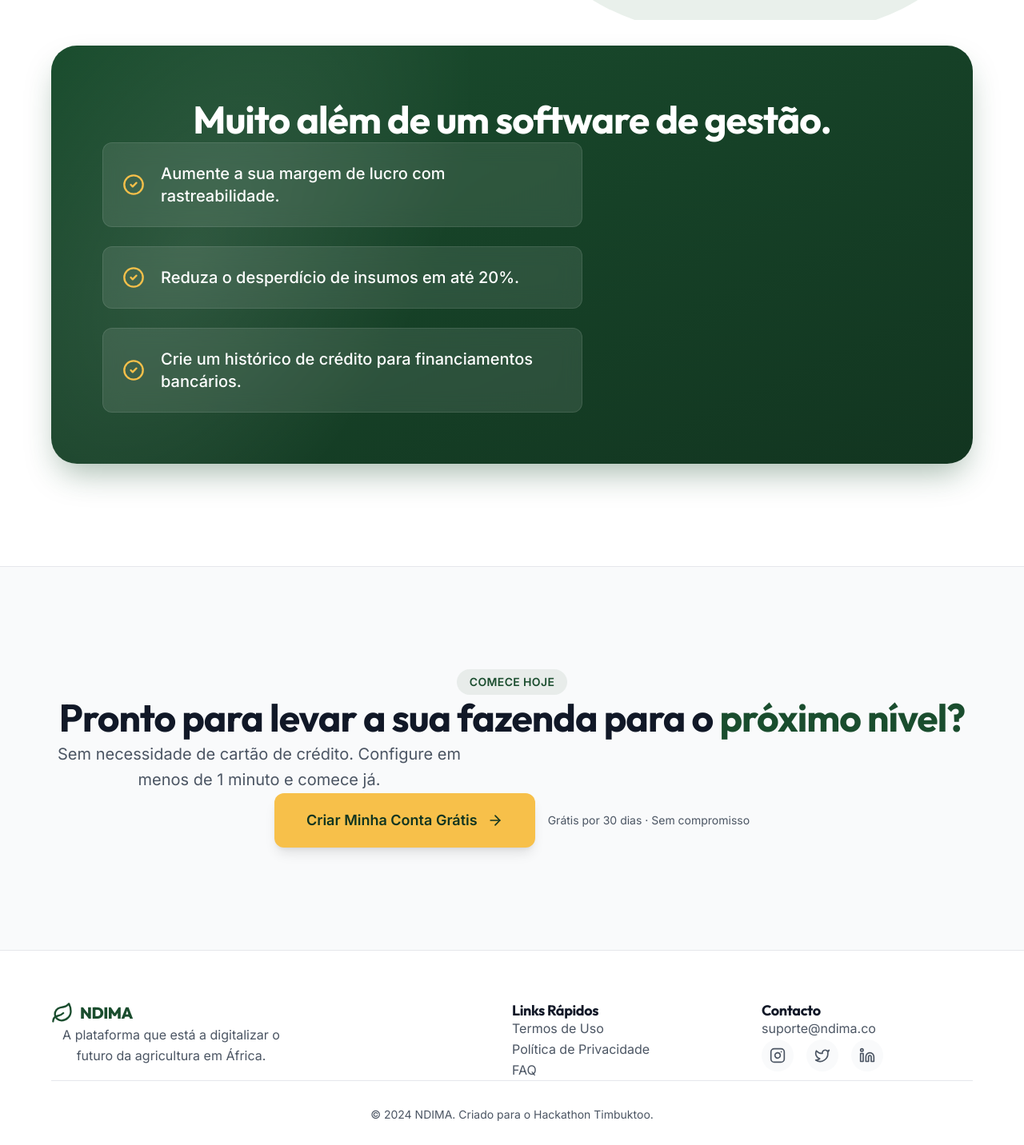
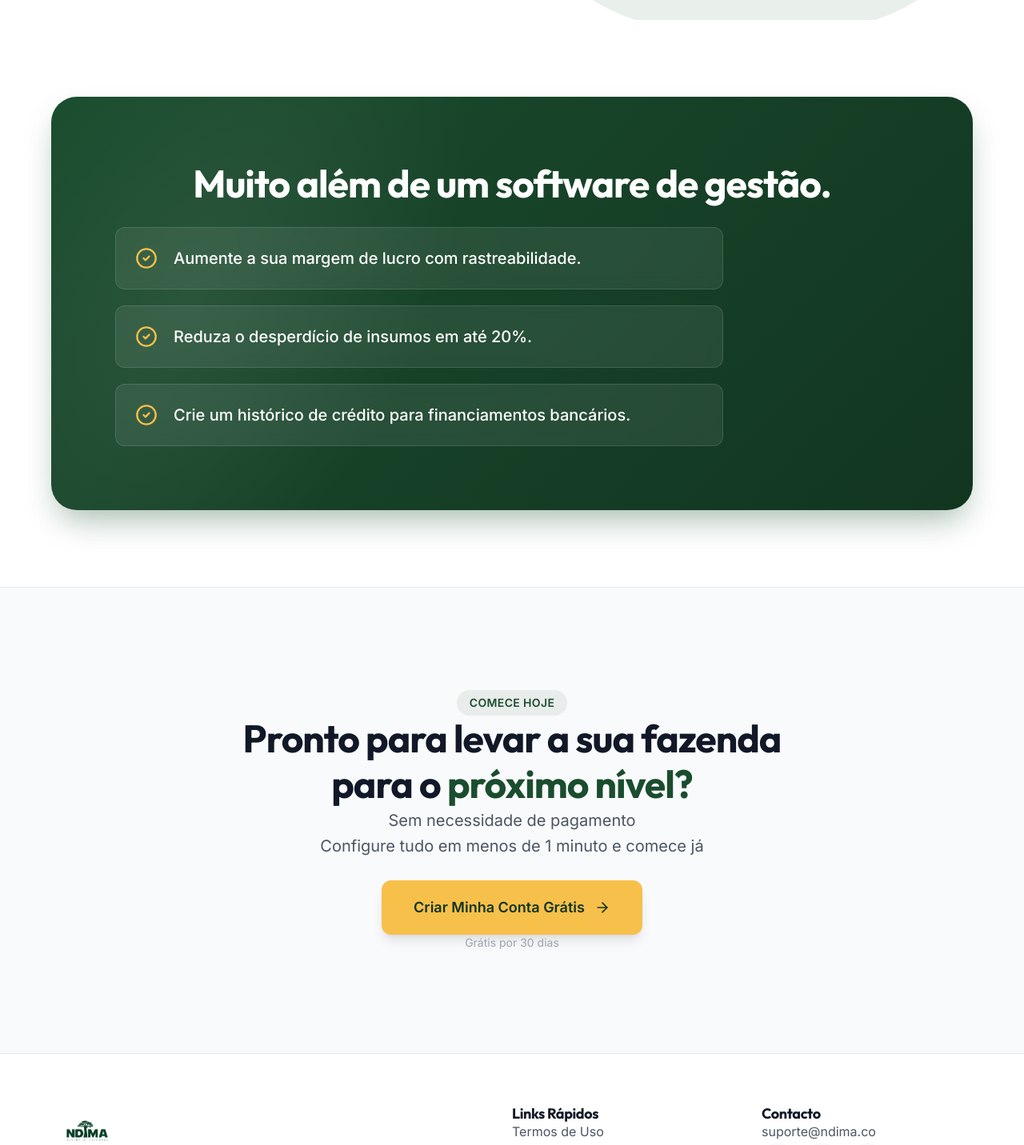
Before and after one commit to NDIMA-Gestao-Inteligente-de-Fazendas/Frontend-NDIMA, a React (Vite) app: page / in a window 1280 px wide. Shown: the part 2836-4268 px from the top of the page at 80% size. Built offline with nearby package versions, Linux system fonts and the light colour scheme.

Commit message:
landpage pronta

```diff
--- a/src/components/CTASection.tsx
+++ b/src/components/CTASection.tsx
@@ -3,19 +3,20 @@ import { ArrowRight } from 'lucide-react';
 export default function CTASection() {
     return (
         <section className="py-32 bg-[#F9FAFB] border-t border-[#E5E7EB]">
-            <div className="container mx-auto px-6 text-center">
+            <div className="flex flex-col items-center text-center px-6">
+
+                {/* Badge */}
                 <div
                     className="inline-flex items-center gap-2 rounded-full px-4 py-1.5 mb-8 text-sm font-semibold tracking-wide uppercase"
                     style={{ backgroundColor: 'rgba(26,77,46,0.08)', color: '#1A4D2E' }}
                 >
                     Comece Hoje
                 </div>
-                <h2 className="text-3xl md:text-5xl font-bold mb-6 text-[#111827] font-['Outfit'] tracking-tight">
+
+                {/* Heading */}
+                <h2 className="text-3xl md:text-5xl font-bold mb-6 text-[#111827] font-['Outfit'] tracking-tight max-w-3xl">
                     Pronto para levar a sua fazenda para o{' '}
-                    <span
-                        className="relative inline-block"
-                        style={{ color: '#1A4D2E' }}
-                    >
+                    <span className="relative inline-block" style={{ color: '#1A4D2E' }}>
                         próximo nível?
                         <span
                             className="absolute bottom-1 left-0 w-full h-2 rounded opacity-50"
@@ -23,21 +24,28 @@ export default function CTASection() {
                         />
                     </span>
                 </h2>
-                <p className="text-xl text-[#4B5563] mb-12 leading-relaxed max-w-[520px] mx-auto">
-                    Sem necessidade de cartão de crédito. Configure em menos de 1 minuto e comece já.
+
+                {/* Subtitle */}
+                <p className="text-xl mb-12 leading-relaxed max-w-[480px]" style={{ color: '#4B5563' }}>
+                    Sem necessidade de pagamento
                 </p>
-                <div className="flex flex-col sm:flex-row gap-4 justify-center items-center">
+                <p className="text-xl mb-12 leading-relaxed max-w-[480px]" style={{ color: '#4B5563' }}>
+                    Configure tudo em menos de 1 minuto e comece já
+                </p>
+                <br />
+                {/* CTA Button */}
                 <button
-                        className="inline-flex items-center gap-3 px-10 py-5 text-lg font-bold rounded-xl shadow-lg transition-all duration-300 hover:-translate-y-1 hover:shadow-xl"
+                    className="inline-flex items-center gap-3 px-10 py-5 text-lg font-bold rounded-xl shadow-lg transition-all duration-300 hover:-translate-y-1 hover:shadow-xl mb-4"
                     style={{ backgroundColor: '#F7C04A', color: '#123520' }}
                 >
                     Criar Minha Conta Grátis
                     <ArrowRight size={20} />
                 </button>
-                    <p className="text-sm text-[#4B5563]">
-                        Grátis por 30 dias · Sem compromisso
+
+                {/* Reassurance text — below the button, centered */}
+                <p className="text-sm" style={{ color: '#9CA3AF' }}>
+                    Grátis por 30 dias
                 </p>
-                </div>
             </div>
         </section>
     );
--- a/src/components/Footer.tsx
+++ b/src/components/Footer.tsx
@@ -1,14 +1,20 @@
-import { Leaf, Instagram, Twitter, Linkedin } from 'lucide-react';
+import { Instagram, Twitter, Linkedin } from 'lucide-react';
 
 export default function Footer() {
+    const year = new Date().getFullYear();
+
     return (
         <footer className="bg-white border-t border-[#E5E7EB] pt-16 pb-8">
             <div className="container mx-auto px-6">
                 <div className="grid grid-cols-1 md:grid-cols-[2fr_1fr_1fr] gap-8 md:gap-12 mb-12 text-center md:text-left">
                     <div className="flex flex-col items-center md:items-start">
-                        <div className="flex items-center gap-2 mb-4 text-[#1A4D2E]">
-                            <Leaf className="w-7 h-7" />
-                            <span className="font-['Outfit'] font-extrabold text-xl tracking-tight">NDIMA</span>
+                        <div className="mb-4">
+                            <img
+                                src="img/logotipofinal-04.png"
+                                alt="NDIMA Logo"
+                                className="h-16 w-auto object-contain"
+                                style={{ filter: 'brightness(0) saturate(100%) invert(22%) sepia(40%) saturate(800%) hue-rotate(100deg) brightness(80%)' }}
+                            />
                         </div>
                         <p className="text-[#4B5563] leading-relaxed max-w-[300px]">
                             A plataforma que está a digitalizar o futuro da agricultura em África.
@@ -40,7 +46,7 @@ export default function Footer() {
                 </div>
 
                 <div className="text-center pt-8 border-t border-[#E5E7EB] text-[#4B5563] text-sm">
-                    <p>© 2024 NDIMA. Criado para o Hackathon Timbuktoo.</p>
+                    <p>© {year} NDIMA. Todos os direitos reservados.</p>
                 </div>
             </div>
         </footer>
--- a/src/components/Header.tsx
+++ b/src/components/Header.tsx
@@ -30,7 +30,7 @@ export default function Header() {
                     border: isScrolled ? '1px solid rgba(255,255,255,0.15)' : 'none',
                 }}
             >
-                <div className="container mx-auto px-6 py-5 flex items-center justify-between"
+                <div className="container mx-auto px-7 py-6 flex items-center justify-between"
                     style={{ maxWidth: '100%', minHeight: '72px' }}
                 >
                     <div className="flex items-center gap-2">
@@ -38,7 +38,7 @@ export default function Header() {
                             src="img/logotipofinal-04.png"
                             alt="NDIMA Logo"
                             className="w-auto object-contain transition-all duration-500"
-                            style={{ height: isScrolled ? '36px' : '44px' }}
+                            style={{ height: isScrolled ? '44px' : '56px' }}
                         />
                     </div>
 
--- a/src/components/ValueSection.tsx
+++ b/src/components/ValueSection.tsx
@@ -8,23 +8,54 @@ const values = [
 
 export default function ValueSection() {
     return (
-        <section className="py-8 pb-32 bg-white">
+        <section className="py-24 bg-white">
             <div className="container mx-auto px-6">
-                <div className="bg-gradient-to-br from-[#1A4D2E] to-[#123520] rounded-[2rem] p-8 md:p-16 shadow-[0_20px_40px_-10px_rgba(26,77,46,0.4)] relative overflow-hidden">
-                    <div className="absolute -top-[50%] -left-[10%] w-[50%] h-[200%] bg-[radial-gradient(ellipse_at_center,rgba(255,255,255,0.1)_0%,transparent_70%)] rotate-[30deg]"></div>
+                <div
+                    className="relative rounded-[2rem] p-10 md:p-20 overflow-hidden"
+                    style={{
+                        background: 'linear-gradient(135deg, #1A4D2E 0%, #123520 100%)',
+                        boxShadow: '0 20px 40px -10px rgba(26,77,46,0.4)',
+                    }}
+                >
+                    {/* Decorative glow */}
+                    <div
+                        className="absolute -top-1/2 -left-[10%] w-1/2 h-[200%] pointer-events-none"
+                        style={{
+                            background: 'radial-gradient(ellipse at center, rgba(255,255,255,0.08) 0%, transparent 70%)',
+                            transform: 'rotate(30deg)',
+                        }}
+                    />
 
+                    {/* Heading */}
                     <h2
-                        className="text-3xl md:text-5xl font-bold text-center mb-12 font-['Outfit'] tracking-tight relative z-10"
+                        className="relative z-10 text-3xl md:text-5xl font-bold text-center mb-16 font-['Outfit'] tracking-tight"
                         style={{ color: 'white' }}
                     >
                         Muito além de um software de gestão.
                     </h2>
-
-                    <ul className="flex flex-col gap-6 max-w-[600px] mx-auto relative z-10">
+                    <br />
+                    {/* Value list — wider and centred */}
+                    <ul className="relative  z-10 flex flex-col gap-5 max-w-[760px] mx-auto">
                         {values.map((v, i) => (
-                            <li key={i} className="flex items-center gap-5 bg-white/10 p-5 md:p-6 rounded-xl backdrop-blur-md border border-white/10 transition-transform duration-300 hover:scale-[1.02] hover:bg-white/15">
-                                <CheckCircle2 size={28} className="text-[#F7C04A] min-w-[28px]" />
-                                <span className="text-white text-lg md:text-xl font-medium">{v}</span>
+                            <li
+                                key={i}
+                                className="flex items-center gap-5 rounded-xl p-5 md:p-6 transition-transform duration-300 hover:scale-[1.02]"
+                                style={{
+                                    backgroundColor: 'rgba(255,255,255,0.08)',
+                                    border: '1px solid rgba(255,255,255,0.12)',
+                                    backdropFilter: 'blur(8px)',
+                                }}
+                            >
+                                <CheckCircle2
+                                    size={28}
+                                    style={{ color: '#F7C04A', minWidth: '28px' }}
+                                />
+                                <span
+                                    className="text-lg md:text-xl font-medium"
+                                    style={{ color: 'white' }}
+                                >
+                                    {v}
+                                </span>
                             </li>
                         ))}
                     </ul>
```
Lines whose indentation alone changed are shown as unchanged.
